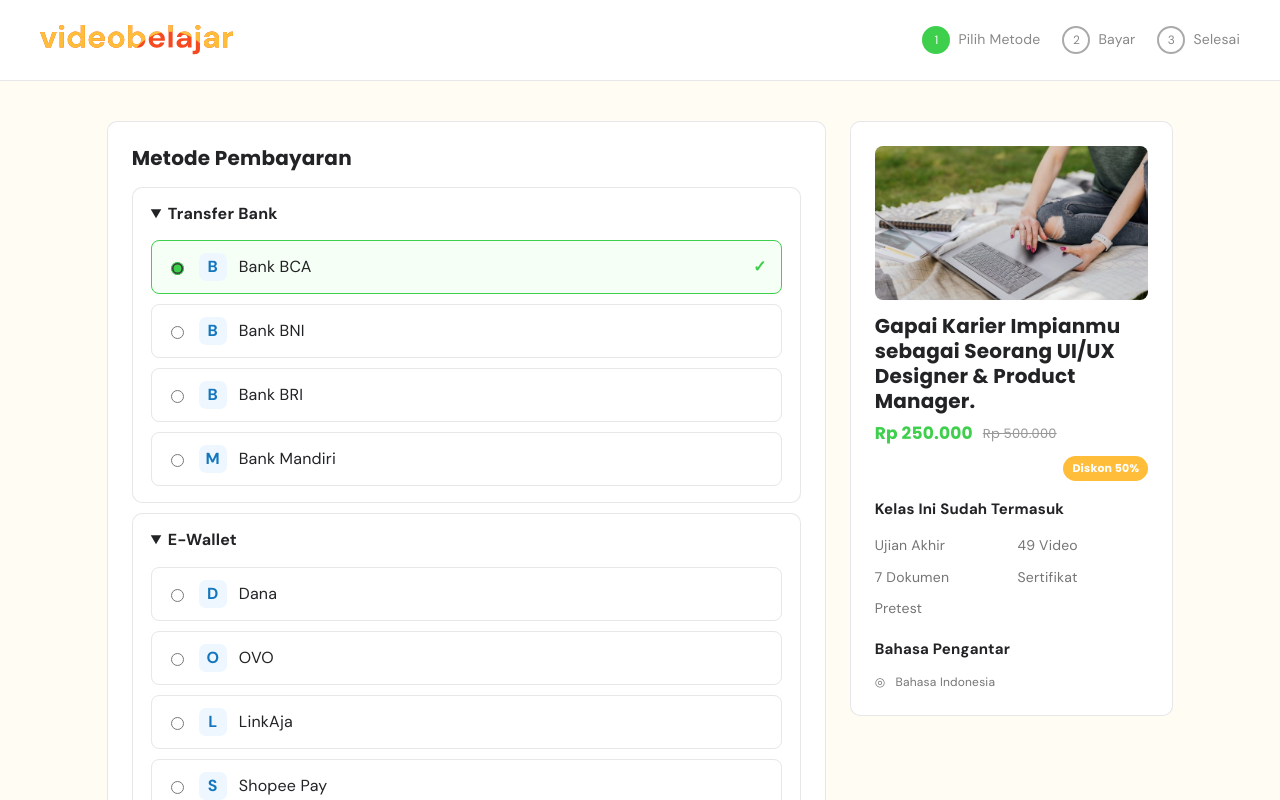
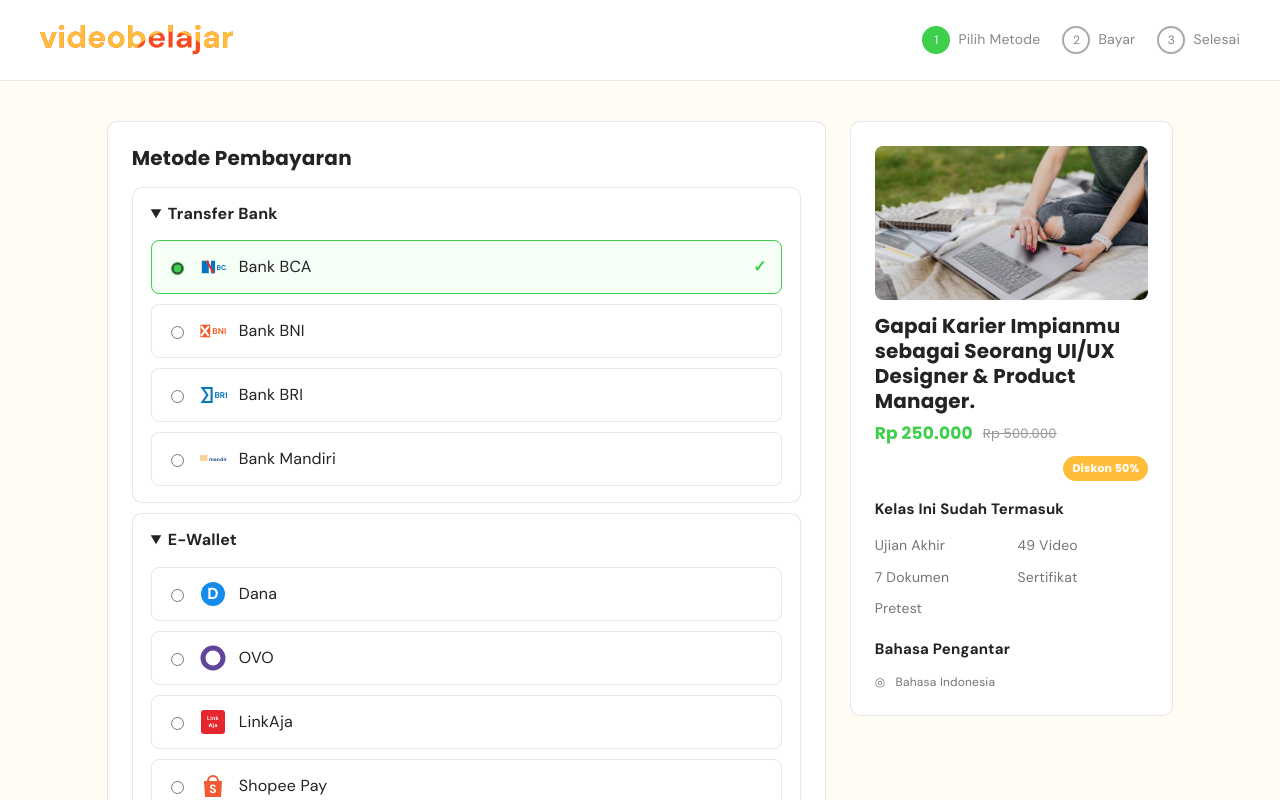
Before and after one commit to lamzzz11/Mission-5-FE-Intermediate-1, a React (Vite) app: page /checkout/1 in a window 1280 px wide. Shown: the top 800 px of the page. Built offline with nearby package versions, Linux system fonts and the light colour scheme.

Commit message:
Add payment brand marks and feedback motion

```diff
--- a/src/pages/checkout.jsx
+++ b/src/pages/checkout.jsx
@@ -59,6 +59,20 @@ function OrderSummary({ onSubmit, submitLabel, onSecondary, secondaryLabel, embe
   )
 }
 
+function PaymentLogo({ name }) {
+  if (name === 'Bank BCA') return <span className="payment-brand payment-brand--bca" aria-hidden="true"><svg viewBox="0 0 40 28"><path d="M4 5h10v18H4zM17 5h6v18h-6z" fill="#0876bd"/><path d="m11 5 10 18" stroke="#e62e32" strokeWidth="3"/><text x="25" y="19" fill="#0876bd" fontSize="10" fontWeight="700">BCA</text></svg></span>
+  if (name === 'Bank BNI') return <span className="payment-brand payment-brand--bni" aria-hidden="true"><svg viewBox="0 0 40 28"><path d="M2 5h14v18H2z" fill="#f15a24"/><path d="m3 7 11 14M14 7 3 21" stroke="white" strokeWidth="3"/><text x="19" y="19" fill="#f15a24" fontSize="12" fontWeight="700">BNI</text></svg></span>
+  if (name === 'Bank BRI') return <span className="payment-brand payment-brand--bri" aria-hidden="true"><svg viewBox="0 0 40 28"><path d="M5 4h13v20H5l7-10z" fill="none" stroke="#0876bd" strokeWidth="3"/><text x="22" y="19" fill="#0876bd" fontSize="12" fontWeight="700">BRI</text></svg></span>
+  if (name === 'Bank Mandiri') return <span className="payment-brand payment-brand--mandiri" aria-hidden="true"><svg viewBox="0 0 56 28"><path d="M2 8h15M2 12h15M2 16h15" stroke="#f3a92f" strokeWidth="2"/><text x="20" y="18" fill="#124b8a" fontSize="10" fontWeight="700">mandiri</text></svg></span>
+  if (name === 'Dana') return <span className="payment-brand payment-brand--dana" aria-hidden="true"><svg viewBox="0 0 28 28"><circle cx="14" cy="14" r="12" fill="#168bea"/><text x="14" y="19" textAnchor="middle" fill="white" fontSize="16" fontWeight="700">D</text></svg></span>
+  if (name === 'OVO') return <span className="payment-brand payment-brand--ovo" aria-hidden="true"><svg viewBox="0 0 28 28"><circle cx="14" cy="14" r="10" fill="none" stroke="#60459b" strokeWidth="5"/><circle cx="14" cy="14" r="3" fill="white"/></svg></span>
+  if (name === 'LinkAja') return <span className="payment-brand payment-brand--linkaja" aria-hidden="true"><svg viewBox="0 0 28 28"><rect x="2" y="2" width="24" height="24" rx="3" fill="#e6262e"/><text x="14" y="12" textAnchor="middle" fill="white" fontSize="5.5" fontWeight="700">Link</text><text x="14" y="19" textAnchor="middle" fill="white" fontSize="5.5" fontWeight="700">Aja</text></svg></span>
+  if (name === 'Shopee Pay') return <span className="payment-brand payment-brand--shopee" aria-hidden="true"><svg viewBox="0 0 28 28"><path d="M5 9h18l-1 16H6z" fill="#f15a32"/><path d="M9 9a5 5 0 0 1 10 0" fill="none" stroke="#f15a32" strokeWidth="2"/><text x="14" y="21" textAnchor="middle" fill="white" fontSize="12" fontWeight="700">S</text></svg></span>
+  if (name === 'Mastercard') return <span className="payment-brand payment-brand--mastercard" aria-hidden="true"><svg viewBox="0 0 42 28"><circle cx="16" cy="14" r="10" fill="#eb001b"/><circle cx="26" cy="14" r="10" fill="#f79e1b" fillOpacity=".95"/></svg></span>
+  if (name === 'VISA') return <span className="payment-brand payment-brand--visa" aria-hidden="true"><svg viewBox="0 0 42 28"><text x="1" y="21" fill="#143b8f" fontSize="20" fontWeight="700" fontStyle="italic">VISA</text></svg></span>
+  return <span className="payment-brand payment-brand--jcb" aria-hidden="true"><svg viewBox="0 0 42 28"><rect x="2" y="4" width="12" height="20" fill="#0879bd"/><rect x="14" y="4" width="12" height="20" fill="#dd2833"/><rect x="26" y="4" width="12" height="20" fill="#16934a"/><text x="20" y="18" textAnchor="middle" fill="white" fontSize="9" fontWeight="700">JCB</text></svg></span>
+}
+
 function PaymentChoices({ method, onChange, collapsed = false }) {
   return Object.entries(methods).map(([group, options]) => (
     <details className="payment-choice-group" key={group} open={!collapsed}>
@@ -67,7 +81,7 @@ function PaymentChoices({ method, onChange, collapsed = false }) {
         {options.map((option) => (
           <label className={'payment-option' + (method === option ? ' payment-option--selected' : '')} key={option}>
             <input type="radio" name="payment" value={option} checked={method === option} onChange={() => onChange(option)} />
-            <span className="payment-option__mark">{option.split(' ')[option.startsWith('Bank') ? 1 : 0].slice(0, 1)}</span>
+            <PaymentLogo name={option} />
             <span>{option}</span>{method === option && <strong aria-label="Terpilih">✓</strong>}
           </label>
         ))}
--- a/src/styles/global.css
+++ b/src/styles/global.css
@@ -3622,3 +3622,59 @@ ul {
     width: 100%;
   }
 }
+
+
+/* Payment choices use the Figma brand marks and animate only user feedback. */
+.payment-option {
+  transition: border-color .18s ease, background-color .18s ease, transform .18s ease;
+}
+.payment-option:hover {
+  transform: translateY(-1px);
+}
+.payment-option:focus-within {
+  outline: 2px solid var(--color-primary);
+  outline-offset: 2px;
+}
+.payment-option--selected {
+  animation: payment-choice-select .22s ease-out;
+}
+.payment-option--selected > strong {
+  animation: payment-check-in .22s ease-out;
+}
+.payment-brand {
+  display: inline-grid;
+  flex: 0 0 28px;
+  width: 28px;
+  height: 28px;
+  place-items: center;
+}
+.payment-brand svg {
+  display: block;
+  width: 100%;
+  height: 100%;
+}
+.payment-result-art {
+  animation: payment-art-enter .55s ease-out both;
+}
+@keyframes payment-choice-select {
+  0% { transform: scale(.99); }
+  65% { transform: scale(1.01); }
+  100% { transform: scale(1); }
+}
+@keyframes payment-check-in {
+  from { opacity: 0; transform: scale(.65); }
+  to { opacity: 1; transform: scale(1); }
+}
+@keyframes payment-art-enter {
+  from { opacity: 0; transform: translateY(10px) scale(.98); }
+  to { opacity: 1; transform: translateY(0) scale(1); }
+}
+@media (prefers-reduced-motion: reduce) {
+  .payment-option,
+  .payment-option--selected,
+  .payment-option--selected > strong,
+  .payment-result-art {
+    animation: none;
+    transition: none;
+  }
+}
```
